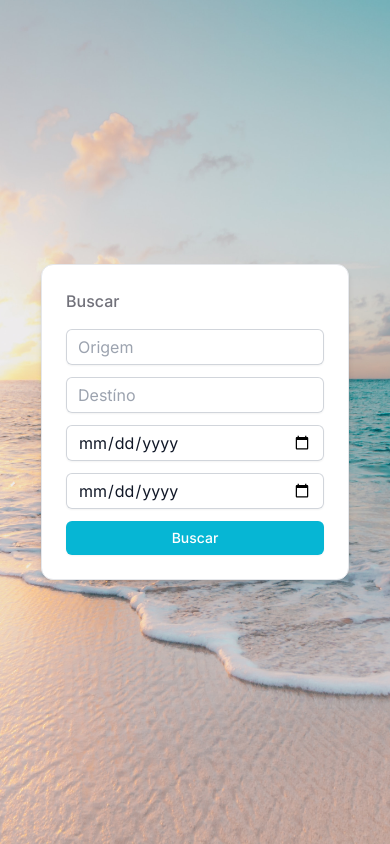
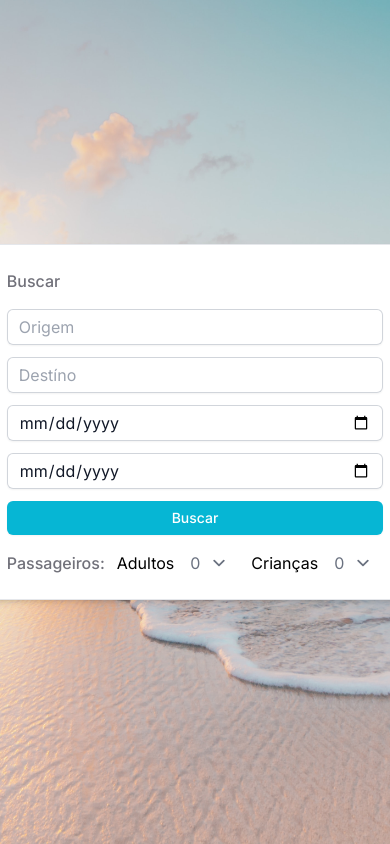
Before and after one commit to hellzz13/travel-app, a Next.js app: page / in a window 390 px wide. Built offline with nearby package versions, Linux system fonts and the light colour scheme.

Commit message:
add input crianças e adultos + inputs checkout passageiro principal

```diff
--- a/src/app/checkout/page.tsx
+++ b/src/app/checkout/page.tsx
@@ -1,5 +1,6 @@
 "use client";
-import ItemCheckout from "@/components/ItemCheckout";
+import InputBase from "@/components/Inputs/InputBase";
+import ItemDetailCheckout from "@/components/ItemDetailCheckout";
 import Image from "next/image";
 import { useRouter } from "next/navigation";
 import React from "react";
@@ -16,7 +17,7 @@ const Checkout = () => {
         <div className="col-span-full py-6 px-4 sm:py-12 lg:col-span-6 lg:py-24">
           <div className="mx-auto w-full max-w-lg">
             <button
-              className="h-8 flex items-center justify-between cursor-pointer my-12 hover:text-slate-600 hover:bg-gray-50 rounded-lg px-2"
+              className="h-8 flex items-center justify-between cursor-pointer mb-12 hover:text-slate-600 hover:bg-gray-50 rounded-lg px-2"
               onClick={back}
             >
               <BiSolidChevronLeft className="h-6 w-6 cursor-pointer" />
@@ -28,6 +29,29 @@ const Checkout = () => {
               <span className="mt-2 block h-1 w-10 bg-cyan-500 sm:w-20"></span>
             </h1>
             <form action="" className="mt-10 flex flex-col space-y-4">
+              <div className="grid grid-cols-12 gap-3">
+                <h2 className="text-base font-medium text-gray-700 sm:text-lg col-span-full">
+                  Dados do passageiro principal
+                </h2>
+                <div className="col-span-full md:col-span-6">
+                  <InputBase
+                    title="Nome"
+                    name="name"
+                    placeholder="Nome do passageiro principal"
+                  />
+                </div>
+                <div className="col-span-full md:col-span-6">
+                  <InputBase
+                    title="E-mail"
+                    name="email"
+                    placeholder="E-mail do passageiro principal"
+                  />
+                </div>
+              </div>
+              <div className=" border-b border-gray-900/10 pb-6" />
+              <h3 className="text-base font-medium text-gray-700 sm:text-lg">
+                Dados de pagamento
+              </h3>
               <div>
                 <label
                   htmlFor="email"
@@ -135,7 +159,7 @@ const Checkout = () => {
         </div>
         <div className="relative col-span-full flex flex-col py-6 sm:py-12 lg:col-span-4 lg:py-24">
           <div className="flex justify-center">
-            <ItemCheckout />
+            <ItemDetailCheckout />
           </div>
           <div>
             <Image
--- a/src/app/page.tsx
+++ b/src/app/page.tsx
@@ -5,14 +5,15 @@ export default function Home() {
   const image = "/sean-oulashin-KMn4VEeEPR8-unsplash.jpg";
 
   return (
-    <main className="container flex min-h-screen justify-center items-center mx-auto">
+    <main className="container flex min-h-screen justify-center items-center mx-auto bg-cyan-300">
       {/* <div className="bg-cyan-300 w-full h-screen absolute top-0 shadow-md" /> */}
       <Image
         src={image}
-        alt=""
+        alt="paisagem praia, areia e mar"
         fill={true}
         layout={"fill"}
         objectFit={"cover"}
+        className="h-min-screen"
       />
       <SelectTravelBox />
     </main>
--- a/src/components/Inputs/InputText/index.tsx
+++ b/src/components/Inputs/InputBase/index.tsx
@@ -1,12 +1,19 @@
 import { InputHTMLAttributes } from "react";
 
-type ITextInput = InputHTMLAttributes<HTMLInputElement> & {};
+type ITextInput = InputHTMLAttributes<HTMLInputElement> & {
+  title: string;
+};
 
-export default function InputText({ name, placeholder, ...props }: ITextInput) {
+export default function InputBase({
+  name,
+  placeholder,
+  title,
+  ...props
+}: ITextInput) {
   return (
     <div>
       <label htmlFor={name} className="sr-only">
-        {name}
+        {title}
       </label>
       <div className="relative rounded-md shadow-sm">
         <input
--- a/src/components/Inputs/InputSelect/index.tsx
+++ b/src/components/Inputs/InputSelect/index.tsx
@@ -1,26 +1,25 @@
 import { SelectHTMLAttributes } from "react";
 
-type ISelectProps = SelectHTMLAttributes<HTMLInputElement> & {};
+type ISelectProps = SelectHTMLAttributes<HTMLInputElement> & {
+  title: string;
+};
 
-export default function InputSelect({ name }: ISelectProps) {
+export default function InputSelect({ name, title }: ISelectProps) {
   return (
     <div>
-      <label htmlFor={name} className="sr-only">
-        {name}
-      </label>
-      <div className="relative rounded-md shadow-sm">
-        <div className="absolute inset-y-0 right-0 flex items-center">
-          <label htmlFor={name} className="sr-only">
-            {name}
-          </label>
+      <div className="rounded-md">
+        <div className="flex items-center gap-2">
+          <label htmlFor={name}>{title}</label>
           <select
             name={name}
             id={name}
             className="h-full rounded-md border-0 bg-transparent py-0 pl-2 pr-7 text-gray-500 focus:ring-2 focus:ring-inset focus:ring-indigo-600 sm:text-sm"
           >
-            <option>USD</option>
-            <option>CAD</option>
-            <option>EUR</option>
+            <option>0</option>
+            <option>01</option>
+            <option>02</option>
+            <option>03</option>
+            <option>04</option>
           </select>
         </div>
       </div>
--- a/src/components/ItemCheckout/CardCheckout/index.tsx
+++ b/src/components/ItemDetailCheckout/CardCheckout/index.tsx
@@ -12,24 +12,20 @@ export default function CardCheckout() {
         />
       </div>
 
-      <div className="relative flex flex-1 flex-col justify-between">
-        <div className="sm:col-gap-5 sm:grid sm:grid-cols-2">
-          <div className="pr-8 sm:pr-5">
-            <p className="text-base font-semibold text-gray-900">xxxxxxxx</p>
-            <p className="mx-0 mt-1 mb-0 text-sm text-gray-400">xxxxxxxx</p>
-          </div>
-
-          <div className="mt-4 flex items-end justify-between sm:mt-0 sm:items-start sm:justify-end">
-            <p className="shrink-0 w-20 text-base font-semibold text-gray-900 sm:order-2 sm:ml-8 sm:text-right">
-              $1259.00
-            </p>
-          </div>
+      <div className="flex flex-1 justify-between">
+        <div className="pr-8 sm:pr-5">
+          <p className="text-base font-semibold text-gray-900">
+            Origem: São Paulo
+          </p>
+          <p className="mx-0 mt-1 mb-0 text-sm text-gray-400">
+            Destino: Nova York
+          </p>
         </div>
 
-        <div className="absolute top-0 right-0 flex sm:bottom-0 sm:top-auto">
+        <div className="flex">
           <button
             type="button"
-            className="flex rounded p-2 text-center text-gray-500 transition-all duration-200 ease-in-out focus:shadow hover:text-gray-900"
+            className="flex h-8 w-8 rounded p-2 text-center text-gray-500 transition-all duration-200 ease-in-out focus:shadow hover:text-gray-900"
           >
             <svg
               className="h-5 w-5"
--- a/src/components/ItemCheckout/index.tsx
+++ b/src/components/ItemDetailCheckout/index.tsx
@@ -1,6 +1,6 @@
 import CardCheckout from "./CardCheckout";
 
-export default function ItemCheckout() {
+export default function ItemDetailCheckout() {
   return (
     <div className="mt-8 max-w-md md:mt-12 z-10 w-full px-6">
       <div className="rounded-3xl bg-white shadow-lg">
--- a/src/components/SelectTravelBox/index.tsx
+++ b/src/components/SelectTravelBox/index.tsx
@@ -2,7 +2,8 @@
 
 import { useRouter } from "next/navigation";
 import PrimaryButton from "../Button/PrimaryButton";
-import InputText from "../Inputs/InputText";
+import Input from "../Inputs/InputBase";
+import InputSelect from "../Inputs/InputSelect";
 
 export default function SelectTravelBox() {
   const { push } = useRouter();
@@ -11,12 +12,29 @@ export default function SelectTravelBox() {
     <div className="rounded-xl border text-black p-6 shadow-md relative bg-white">
       <h3 className="font-medium text-base text-zinc-500 mb-4">Buscar</h3>
       <div className="flex flex-col md:flex-row gap-3">
-        <InputText name="origin" placeholder="Origem" />
-        <InputText name="destiny" placeholder="Destíno" />
-        <InputText name="dateOrigin" type="date" placeholder="Data origem" />
-        <InputText name="dateOrigin" type="date" placeholder="Data origem" />
+        <Input title="Origem" name="origin" placeholder="Origem" />
+        <Input title="Destino" name="destiny" placeholder="Destíno" />
+        <Input
+          title="Data ida"
+          name="dateOrigin"
+          type="date"
+          placeholder="Data ida"
+        />
+        <Input
+          title="Data volta"
+          name="dateDestiny"
+          type="date"
+          placeholder="Data volta"
+        />
 
         <PrimaryButton title="Buscar" onClick={() => push("/checkout")} />
+      </div>
+      <div className="flex items-center gap-3 mt-4 justify-center">
+        <p className="font-medium text-base text-zinc-500">Passageiros:</p>
+        <div className="flex gap-3">
+          <InputSelect title="Adultos" name="adult" placeholder="Adultos" />
+          <InputSelect title="Crianças" name="kids" placeholder="Crianças" />
+        </div>
       </div>
     </div>
   );
```
